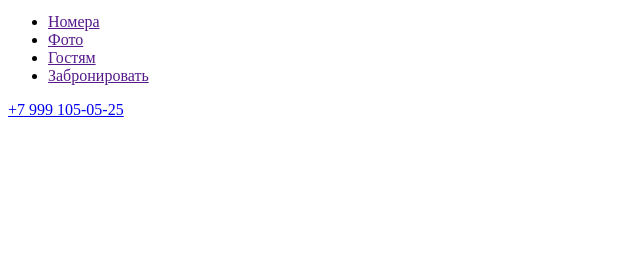
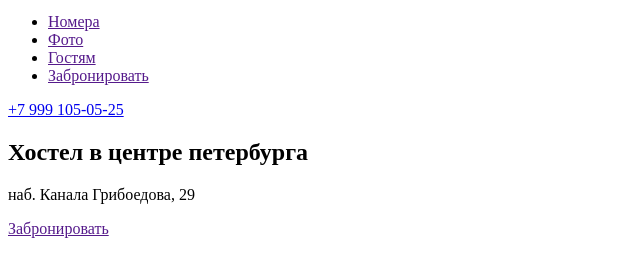
Before and after one commit to mihalichpalich/fluger_pavlov, a plain HTML site: page index.html in a window 1280 px wide. Shown: the part 29-306 px from the top of the page, without its empty margins (0-640 px from the left). Drawn offline with Linux system fonts and the light colour scheme.

Commit message:
Разметил promo-main в index.html

```diff
--- a/index.html
+++ b/index.html
@@ -37,5 +37,32 @@
     </div>
   </header>
 
+  <!-- /* PROMO-MAIN */ -->
+
+  <main>
+
+    <section class="promo-main">
+      <div class="container">
+
+        <div class="row">
+
+          <div class="col-xs-12 col-sm-10 col-lg-8">
+            <h1 class="promo-main-title">Хостел в центре петербурга</h1>
+          </div>
+
+          <div class="col-xs-12 col-sm-5 col-lg-4">
+            <p class="promo-main-address">наб. Канала Грибоедова, 29</p>
+          </div>
+
+          <div class="col-xs-12 col-sm-5 col-lg-4">
+            <a href="" class="promo-main-btn">Забронировать</a>
+          </div>
+
+        </div>
+      </div>
+    </section>
+
+  </main>
+
 </body>
 </html>
```
